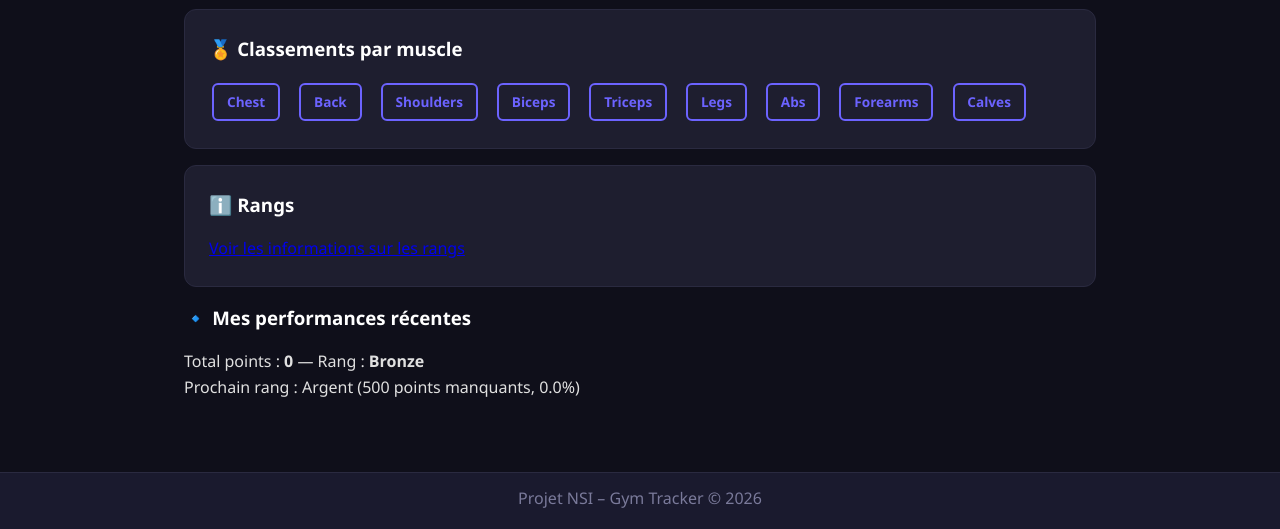
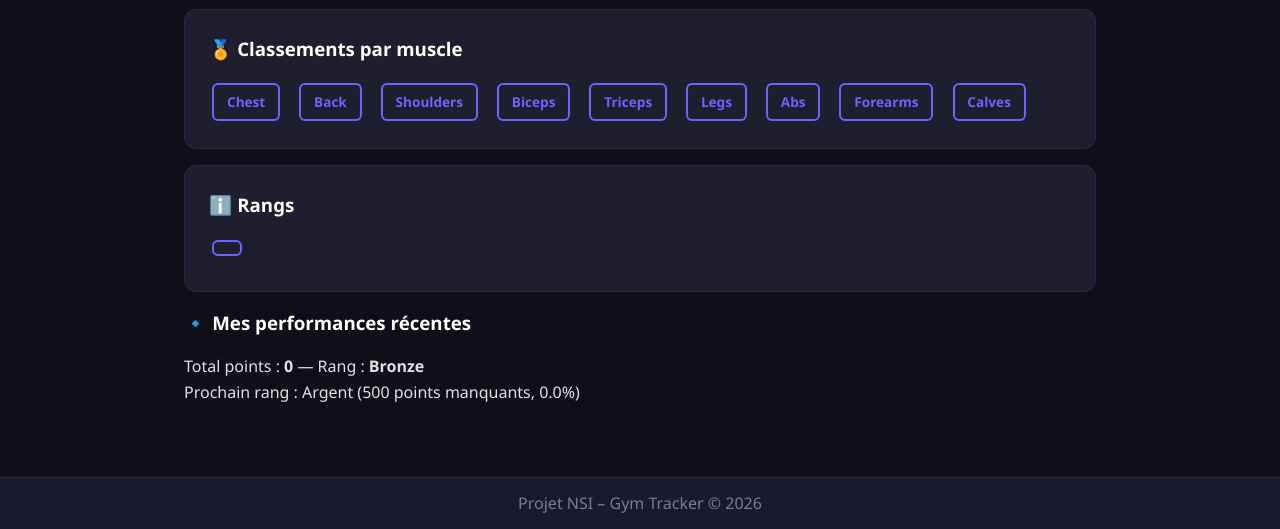
Before and after one commit to reibelbenjamin6-dev/projetNSI-gym, a Flask app: page /dashboard in a window 1280 px wide. Shown: the part 815-1344 px from the top of the page. Before the commit the page ends 1323 px from the top, so only its background shows below. Run offline with Flask 3, Linux system fonts and the light colour scheme; the visitor is signed in with stand-in values (Sample User, id 1); data comes from the database, SQL or seed files in the repository; data that the repository does not hold is empty.

Commit message:
Update dashboard.html

```diff
--- a/templates/dashboard.html
+++ b/templates/dashboard.html
@@ -37,7 +37,7 @@
     </div>
     <div class="card">
         <h3>ℹ️ Rangs</h3>
-        <a href="/ranks">Voir les informations sur les rangs</a>
+        <a href="/ranks" class="btn btn-outline btn-sm"></a>
     </div>
 </div>
 
```
